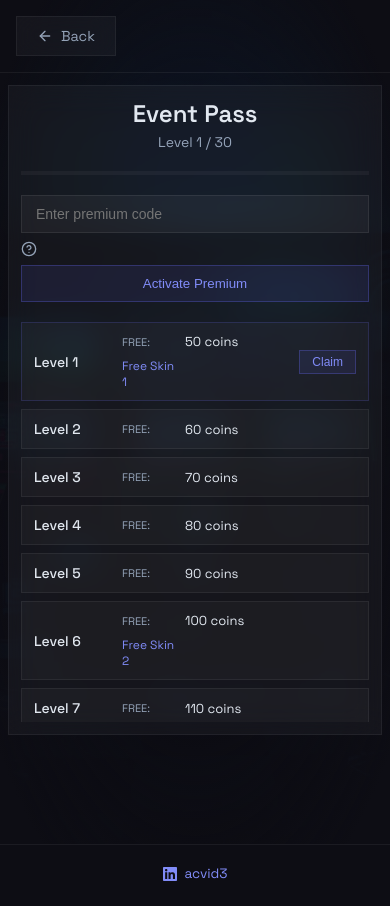
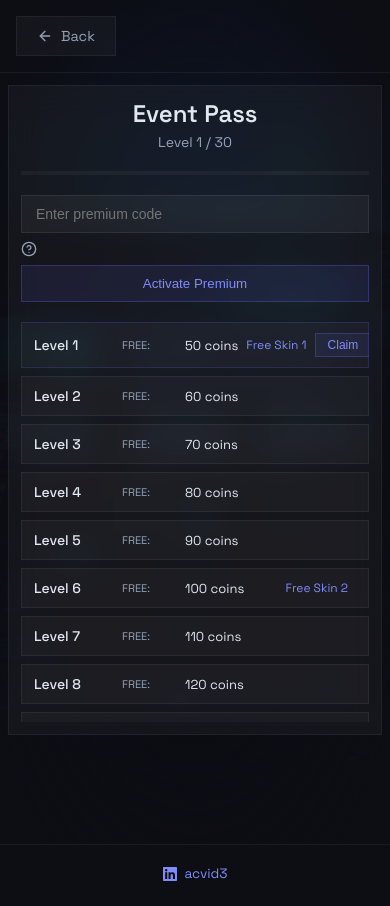
Before and after one commit to acvid3/game-client, a Next.js app: page /event-pass in a window 390 px wide. Built offline with nearby package versions, Linux system fonts and the light colour scheme.

Commit message:
fix reward item span alignment in one line

```diff
--- a/src/styles/EventPass.module.css
+++ b/src/styles/EventPass.module.css
@@ -15,7 +15,7 @@
   .levelCard { grid-template-columns: 80px 1fr auto; gap: 8px; padding: 10px 12px; }
   .levelNumber { min-width: unset; }
   .rewards { min-width: unset; width: 100%; }
-  .rewardItem { grid-template-columns: 50px 1fr; gap: 4px; }
+  .rewardItem { grid-template-columns: 50px 1fr auto; gap: 4px; }
   .premiumSection { flex-direction: column; }
   .levelsList { max-height: unset; overflow-y: unset; }
   .title { font-size: 20px; text-align: left; }
@@ -203,7 +203,7 @@
 
 .rewardItem {
   display: grid;
-  grid-template-columns: 55px 1fr;
+  grid-template-columns: 55px 1fr auto;
   align-items: center;
   gap: 8px;
   font-size: 13px;
@@ -212,6 +212,7 @@
 
 .rewardItem > span {
   text-align: left;
+  white-space: nowrap;
 }
 
 .rewardLabel {
```
